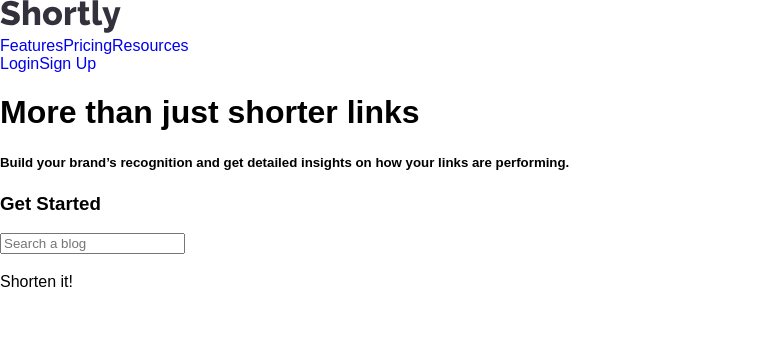
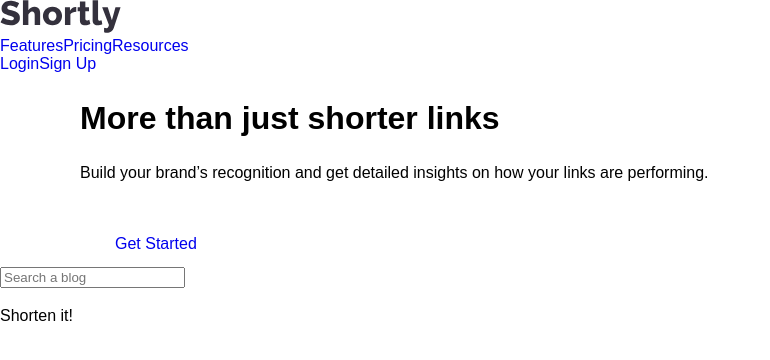
Before and after one commit to Abdulkareemoj/url-shortener-fementor, a React (Vite) app: page / in a window 1280 px wide. Shown: the top 360 px of the page, without its empty margins (0-770 px from the left). Built offline with nearby package versions, Linux system fonts and the light colour scheme.

Commit message:
fix imports

```diff
--- a/src/components/Hero.jsx
+++ b/src/components/Hero.jsx
@@ -3,15 +3,21 @@ import React from "react";
 
 export default function navbar() {
   return (
-    <div className="container">
-      <div className="content">
-     <h1>More than just shorter links</h1>
 
-<h5>Build your brand’s recognition and get detailed insights
-on how your links are performing.</h5>
 
-<h3>Get Started</h3>
-    </div>
-    </div>
+<section class="hero">
+<div class="container">
+  <div class="heroimage"></div>
+
+  <div class="herotext containerpall">
+  <h1>More than just shorter links</h1>
+    <p>
+    Build your brand’s recognition and get detailed insights
+on how your links are performing.
+    </p>
+    <a href="#" class="button cta">Get Started</a>
+  </div>
+</div>
+</section>
   );
 }
--- a/src/components/navbar.jsx
+++ b/src/components/navbar.jsx
@@ -8,16 +8,16 @@ export default function navbar() {
       <div className="content">
       <header>
 				<nav className="">
-                <div className="box">
+                <div className="">
 						<img src={logo} alt="logo"/>
 					</div>
-					<div>
+					<div className="">
 						<a href="#">Features</a>
 						<a href="#">Pricing</a>
 						<a href="#">Resources</a>
 
 					</div>
-					<div>
+					<div className="">
                     <a href="#">Login</a>
                     <a href="#">Sign Up</a>
                     </div>
```
